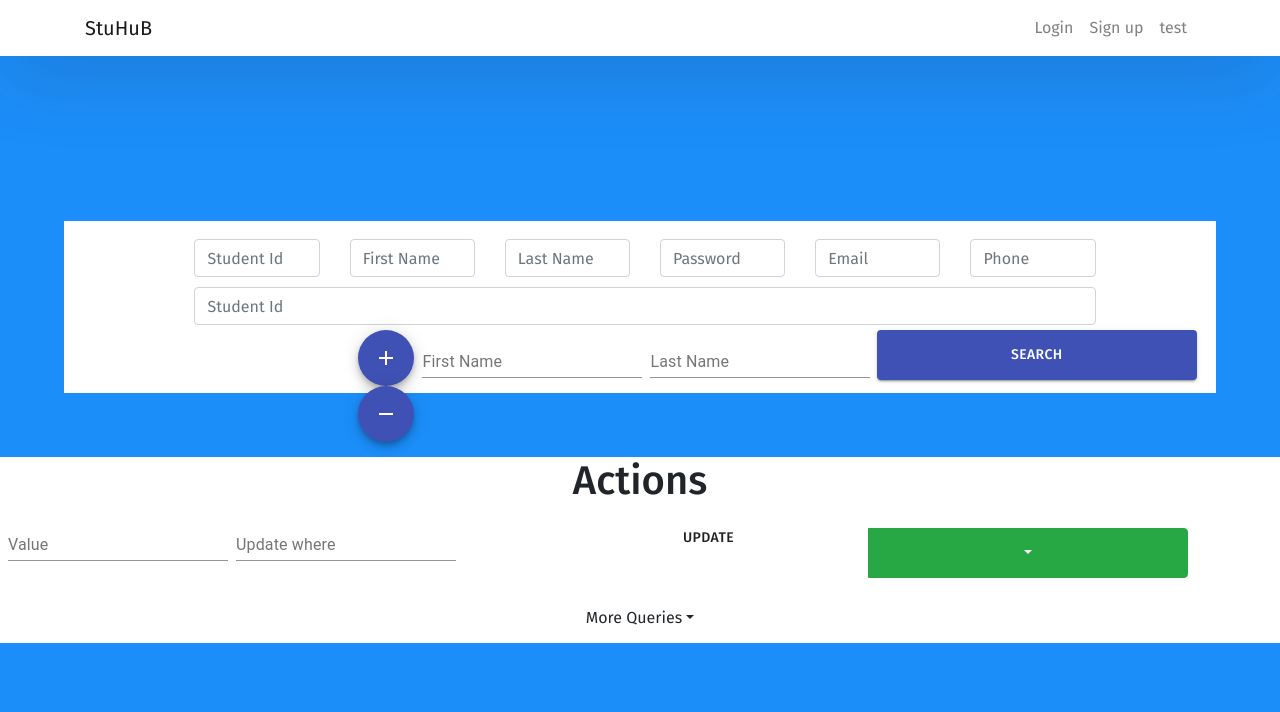
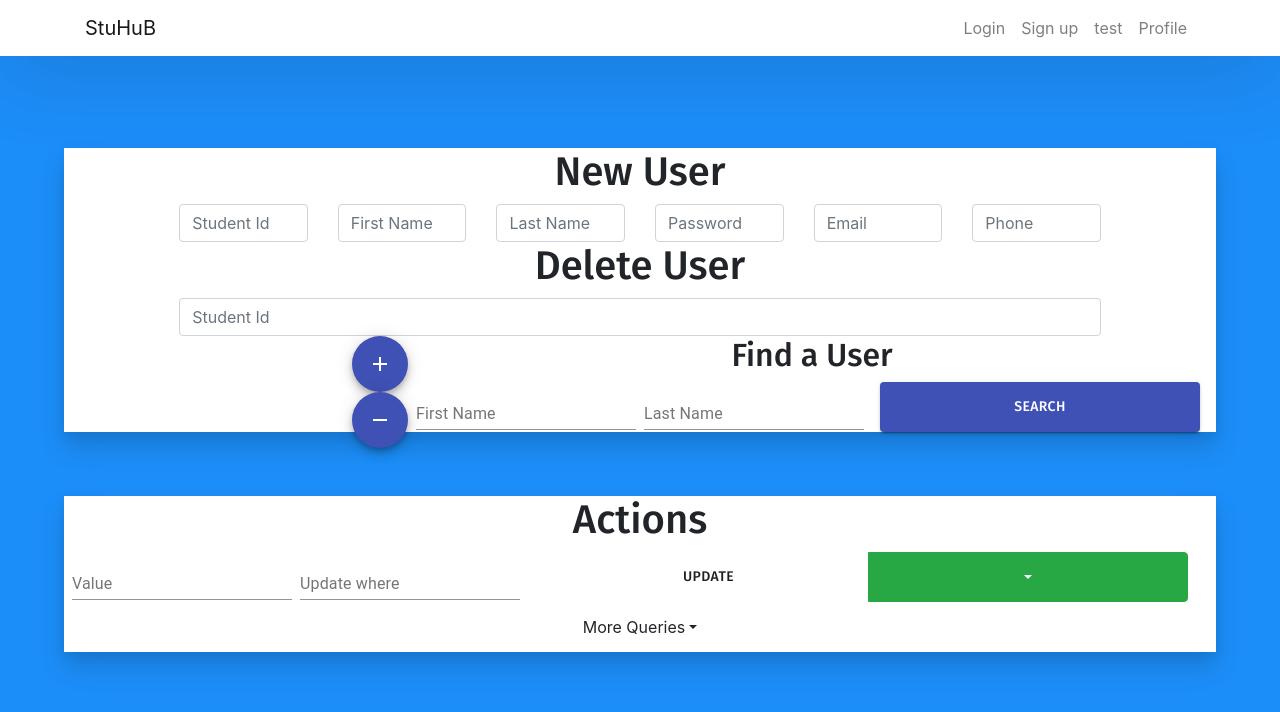
Before and after one commit to jtagaca/StuHub_Public, a React (Create React App) app in the folder client/: page /test in a window 1280 px wide. Shown: the top 712 px of the page. Built offline with nearby package versions, Linux system fonts and the light colour scheme.

Commit message:
new things

```diff
--- a/client/src/App.js
+++ b/client/src/App.js
@@ -6,7 +6,7 @@ import { BrowserRouter as Router, Switch, Route, Link } from "react-router-dom";
 import Login from "./components/login.component";
 import SignUp from "./components/signup.component";
 import Test from "./components/test";
-import Profile from "./components/form";
+import User from "./components/user";
 function App() {
   return (
     <Router>
@@ -33,6 +33,11 @@ function App() {
                     test
                   </Link>
                 </li>
+                <li className="nav-item">
+                  <Link className="nav-link" to={"/Profile"}>
+                    Profile
+                  </Link>
+                </li>
               </ul>
             </div>
           </div>
@@ -43,7 +48,8 @@ function App() {
           <Route path="/sign-in" component={Login} />
           <Route path="/sign-up" component={SignUp} />
           <Route path="/test" component={Test} />
-          <Route path="/Profile" component={Profile} />
+          <Route path="/Profile" component={User} />
+          {/* <Route path="/Profile" component={} /> */}
         </Switch>
       </div>
     </Router>
--- a/client/src/components/gg.css
+++ b/client/src/components/gg.css
@@ -24,7 +24,7 @@
 }
 .defaultspacing {
   margin: 5%;
-  padding: 1%;
+  padding: 0;
 }
 .bgcoloradmin {
   background-color: white;
--- a/client/src/components/test.js
+++ b/client/src/components/test.js
@@ -16,6 +16,7 @@ function test() {
           <div className=" float-left spacing1 ">
             {/* should be float left */}
             <div className="float-left  ">
+              <h1>New User</h1>
               <Formb>
                 <Row>
                   <Col>
@@ -40,7 +41,7 @@ function test() {
               </Formb>
             </div>
             <div className="float-none">
-              {/* this is for removing user */}
+              <h1>Delete User</h1> {/* this is for removing user */}
               <Formb>
                 <Row>
                   <Col>
@@ -61,7 +62,8 @@ function test() {
             </div>
           </div>
         </div>
-        <div className="margin:5%;">
+        <div>
+          <h2>Find a User</h2>
           <div className="float-left mx-2">
             <form>
               <TextField id="standard-basic" label="First Name" />
@@ -79,7 +81,7 @@ function test() {
           </div>
         </div>
       </div>
-      <div className="bgcoloradmin">
+      <div className="uicontainer defaultspacing bgcoloradmin">
         <h1>Actions</h1>
         <div>
           <div>
```
Also changed, not shown: client/src/components/stuff.js (+1 -10 lines).
